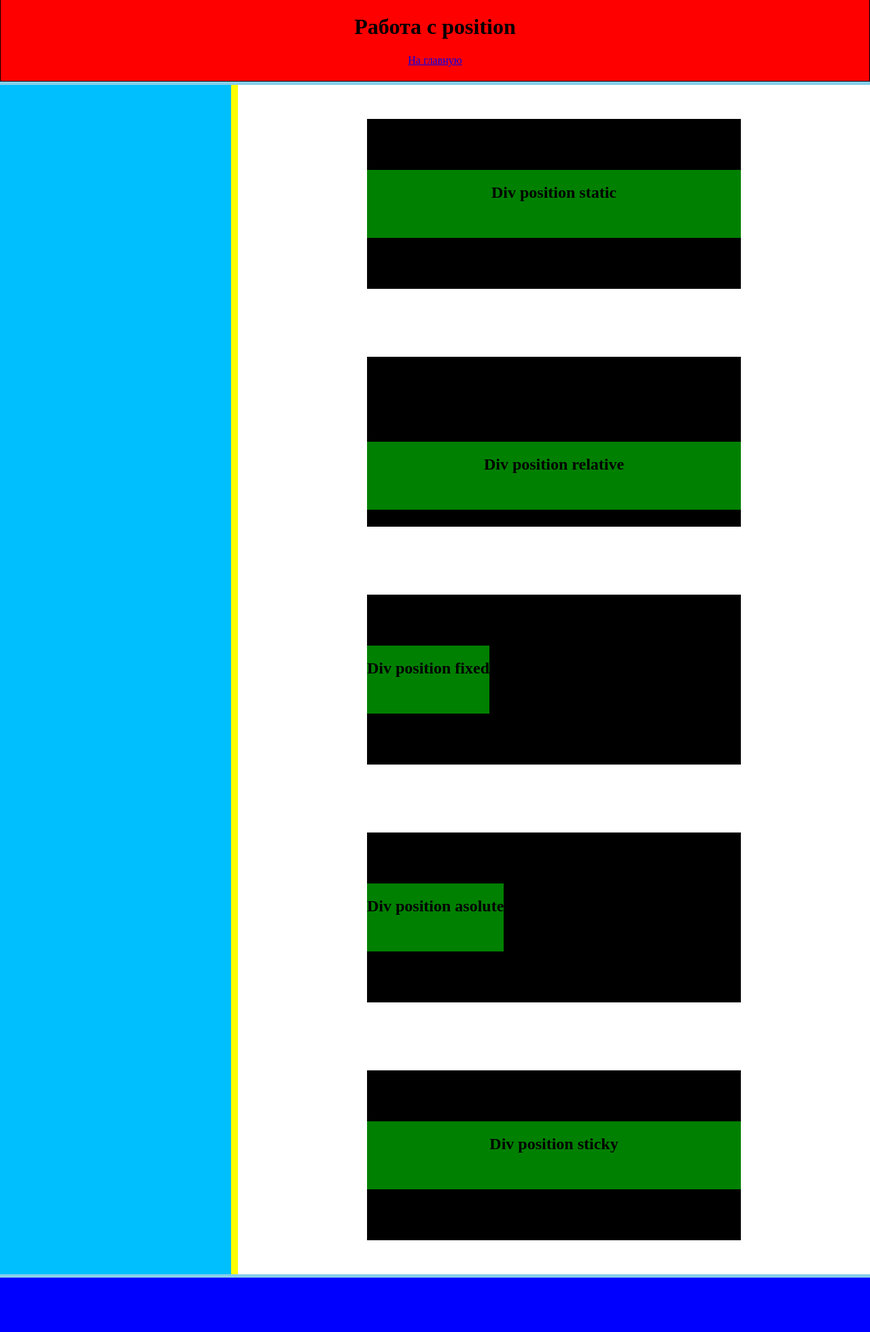
After one commit to Paradox60/flask-front-end, a Flask app: page /position in a window 1280 px wide. The commit adds this page. Shown: the whole page at 68% size. Run offline with Flask 2, Linux system fonts and the light colour scheme.

Commit message:
start working on position.html page? litle bit change start page according new knowladge

```diff
--- a/flask_compendium/app.py
+++ b/flask_compendium/app.py
@@ -20,3 +20,7 @@ def flex():
 @app.route("/grid")
 def grid():
     return render_template("grid.html")
+
+@app.route("/position")
+def position():
+    return render_template("position.html")
--- /dev/null
+++ b/flask_compendium/static/css/position.css
@@ -0,0 +1,86 @@
+html,body{
+	margin: 0px;
+	height: 100%;
+	background: skyblue;
+}
+
+body{
+	display: grid;
+	grid-template-rows: 120px auto 80px;
+	grid-template-columns: 1fr;
+	min-height: 100vh;
+	grid-gap: 5px;
+}
+
+header{
+	background-color: red;
+	border-style: solid;
+	border-width: 0px 1px 1px 1px;
+	border-color: black;
+}
+
+main{
+	background-color: yellow;
+	color:black;
+	display:grid;
+	grid-template-rows: 1fr;
+	grid-template-columns: 340px auto;
+	grid-gap: 10px;
+
+}
+
+nav{
+	background-color: deepskyblue;
+	overfolw-y: auto;
+}
+
+.content{
+	background-color: #fff;
+	display:flex;
+	flex-direction: column;
+	justify-content: space-around;
+	align-items: center;
+
+}
+
+.wrapper{
+	display: flex;
+	flex-direction: column;
+	justify-content: center;
+	background-color: black;
+	min-height: 250px;
+	min-width: 550px;
+	margin: 50px;
+}
+
+
+
+.static{
+	position: static;
+}
+
+.rel{
+	position: relative;
+	top: 50px;
+}
+
+.fix{
+	position: fixed;
+}
+
+.abs{
+	position : absolute;
+}
+
+.sticky{
+	position: sticky;
+}
+
+.wrapper div{
+	background-color: green;
+	min-height: 100px;
+}
+
+footer{
+background-color: blue;
+}
--- a/flask_compendium/templates/index.html
+++ b/flask_compendium/templates/index.html
@@ -3,8 +3,8 @@
 <head>
     <meta charset="UTF-8">
     <title>flask_compendium</title>
+    <link rel="stylesheet" href="{{ url_for('static', filename='css/reset.css') }}">
     <link rel="stylesheet" href="{{ url_for('static', filename='css/style.css') }}">
-    <link rel="stylesheet" href="{{ url_for('static', filename='css/reset.css') }}">
 </head>
 <body>
 
@@ -21,15 +21,17 @@
 
     <main>
         <nav>
+            <p>Ежедневнные уроки</p>
             <ul>
                 <li><a href="{{ url_for('text_page') }}">Работа с текстом</a></li>
                 <li><a href="{{ url_for('block_page') }}">Работа с блоками</a></li>
                 <li><a href="{{ url_for('flex') }}">Работа с flex</a></li>
                 <li><a href="{{ url_for('grid') }}">Работа с grid</a></li>
+                <li><a href="{{ url_for('position') }}">Работа с position</a></li>
             </ul>
         </nav>
         <content>
-            <!-- <button onclick="greet()">Кликни</button> -->
+            <button onclick="greet()">Кликни</button>
 
         </content>
     </main>
--- /dev/null
+++ b/flask_compendium/templates/position.html
@@ -0,0 +1,57 @@
+<!DOCTYPE html>
+<html lang="en">
+<head>
+	<meta charset="UTF-8">
+	<meta name="viewport" content="width=device-width, initial-scale=1.0">
+	<title>Document</title>
+	<link rel="stylesheet" href="{{ url_for('static', filename='css/reset.css') }}">
+	<link rel="stylesheet" href="{{ url_for('static', filename='css/position.css') }}">
+</head>
+<body>
+	<header>
+		<center>
+			<h1>Работа с position</h1>
+        	<a href="{{ url_for('home') }}">На главную</a>
+		</center>
+	</header>
+	<main>
+		<nav></nav>
+		<div class="content">
+
+			<div class="wrapper">
+				<div class="static">
+					 <h2><center>Div position static</center></h2>
+				</div>
+			</div>
+
+			<div class="wrapper">
+				<div class="rel">
+					<h2><center>Div position relative</center></h2>
+				</div>
+			</div>
+
+			<div class="wrapper">
+				<div class="fix">
+					<h2><center>Div position fixed</center></h2>
+				</div>
+			</div>
+
+			<div class="wrapper">
+				<div class="abs">
+					<h2><center>Div position asolute</center></h2>
+				</div>
+			</div>
+
+			<div class="wrapper">
+				<div class="sticky">
+					<h2><center>Div position sticky</center></h2>
+				</div>
+			</div>
+
+		</div>
+
+	</main>
+	<footer></footer>
+
+</body>
+</html>
```
Also changed, not shown: flask_compendium/static/css/style.css (+22 -6 lines).
